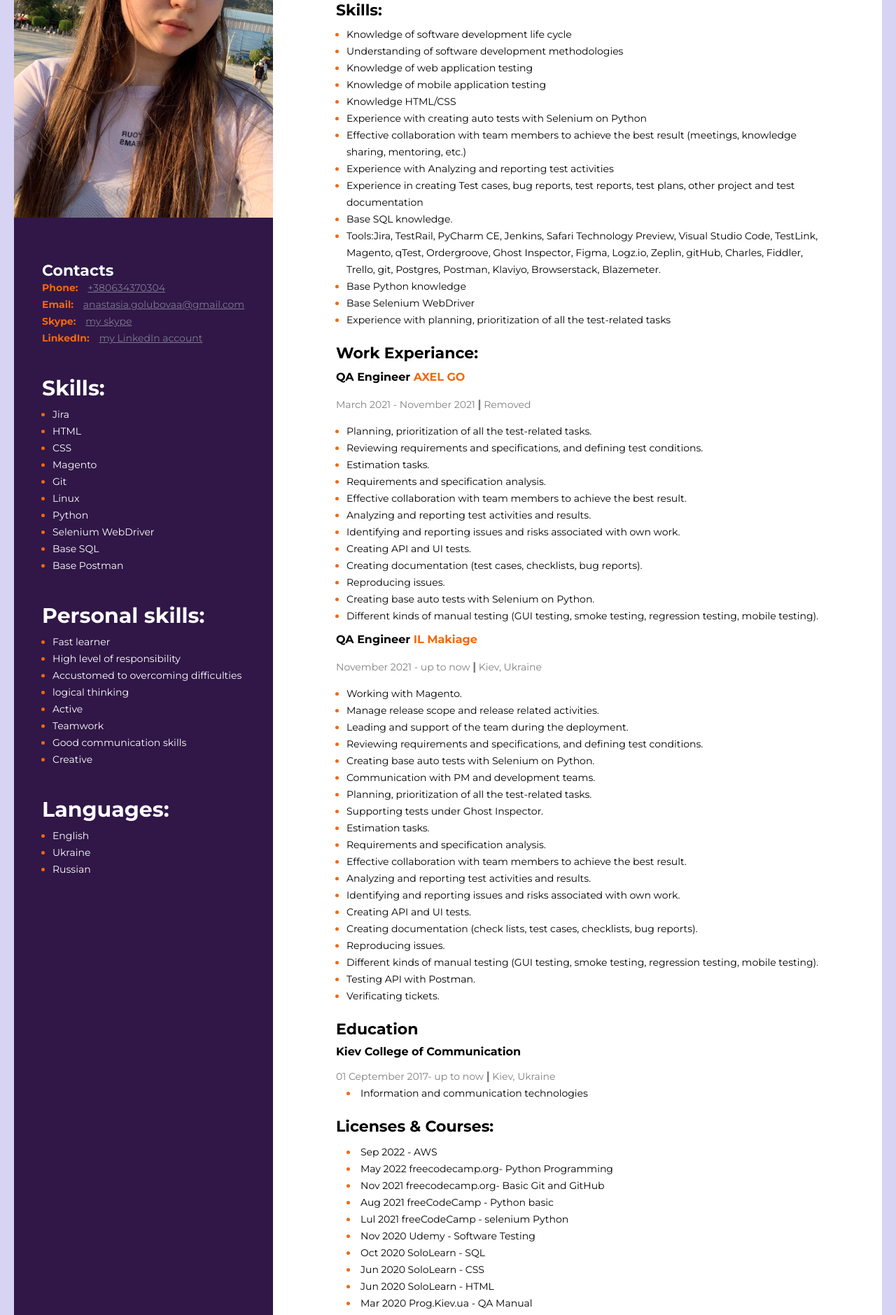
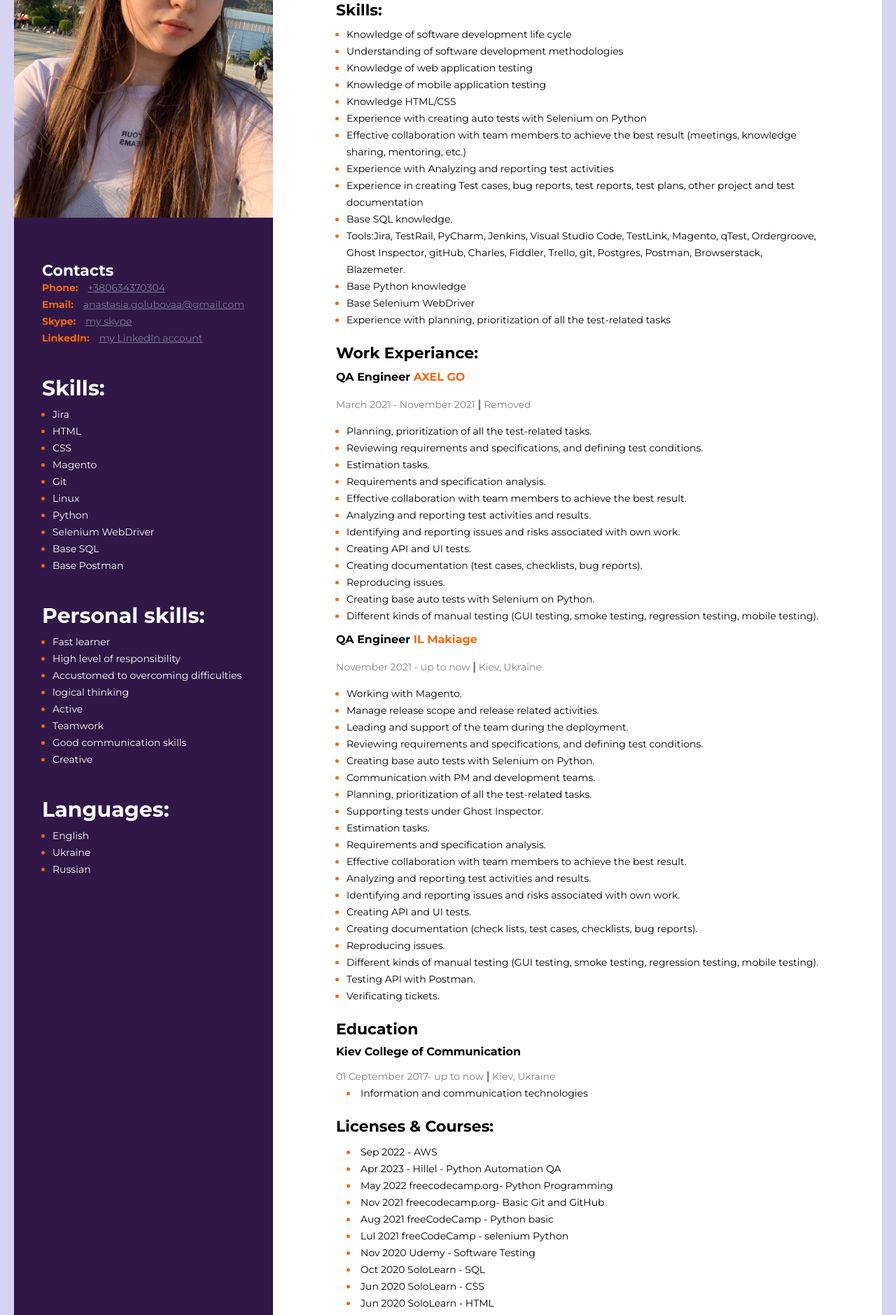
Before and after one commit to AnastasiaGolubova/_resume, a plain HTML site: page index.html in a window 1280 px wide. Shown: the part 242-2121 px from the top of the page at 70% size. Drawn offline with Linux system fonts and the light colour scheme.

Commit message:
update_1.02.23

```diff
--- a/index.html
+++ b/index.html
@@ -129,7 +129,7 @@
 
               <li class="skills_title"> <span class="work_text">Experience in creating  Test cases, bug reports, test reports, test plans, other project and test documentation</span> </li>
               <li class="skills_title"> <span class="work_text">Base SQL knowledge.</span> </li>
-              <li class="skills_title"> <span class="work_text">Tools:Jira, TestRail, PyCharm CE, Jenkins, Safari Technology Preview, Visual Studio Code, TestLink, Magento, qTest, Ordergroove, Ghost Inspector, Figma, Logz.io, Zeplin, gitHub, Charles, Fiddler, Trello, git, Postgres, Postman, Klaviyo, Browserstack, Blazemeter.</span> </li>
+              <li class="skills_title"> <span class="work_text">Tools:Jira, TestRail, PyCharm, Jenkins, Visual Studio Code, TestLink, Magento, qTest, Ordergroove, Ghost Inspector, gitHub, Charles, Fiddler, Trello, git, Postgres, Postman, Browserstack, Blazemeter. </span> </li>
               <li class="skills_title"> <span class="work_text">Base Python knowledge</span> </li>
               <li class="skills_title"> <span class="work_text">Base Selenium WebDriver </span> </li>
               <li class="skills_title"> <span class="work_text">Experience with planning, prioritization of all the test-related tasks</span> </li>
@@ -226,8 +226,8 @@
                 </div>
 
                 <div>
-                  <h3 class="work_experiance_title" > <span class="work_text"> </span>Licenses & Courses:</h3>
-                  <li class="skills_title"> <span class="work_text"> Sep 2022 - AWS</span></li>
+                  <h3 class="work_experiance_title" > <span class="work_text"> </span>Licenses & Courses:</h3><li class="skills_title"> <span class="work_text"> Sep 2022 - AWS</span></li>
+                  <li class="skills_title"> <span class="work_text"> Apr 2023 - Hillel - Python Automation QA </span></li>
                   <li class="skills_title"> <span class="work_text"> May 2022 freecodecamp.org- Python Programming</span></li>
                   <li class="skills_title"> <span class="work_text"> Nov 2021 freecodecamp.org- Basic Git and GitHub</span></li>
                   <li class="skills_title"> <span class="work_text"> Aug 2021 freeCodeCamp - Python basic</span></li>
```
